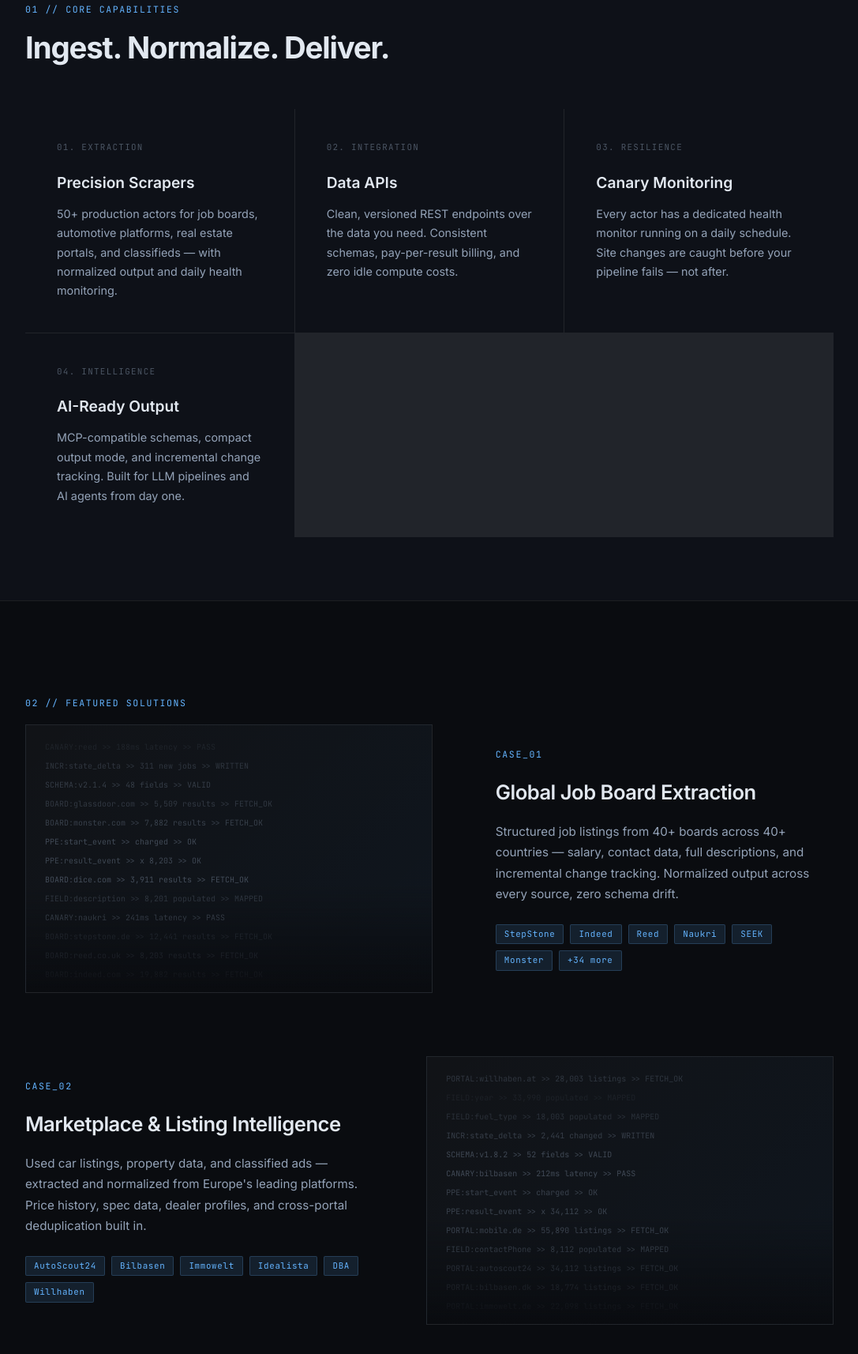
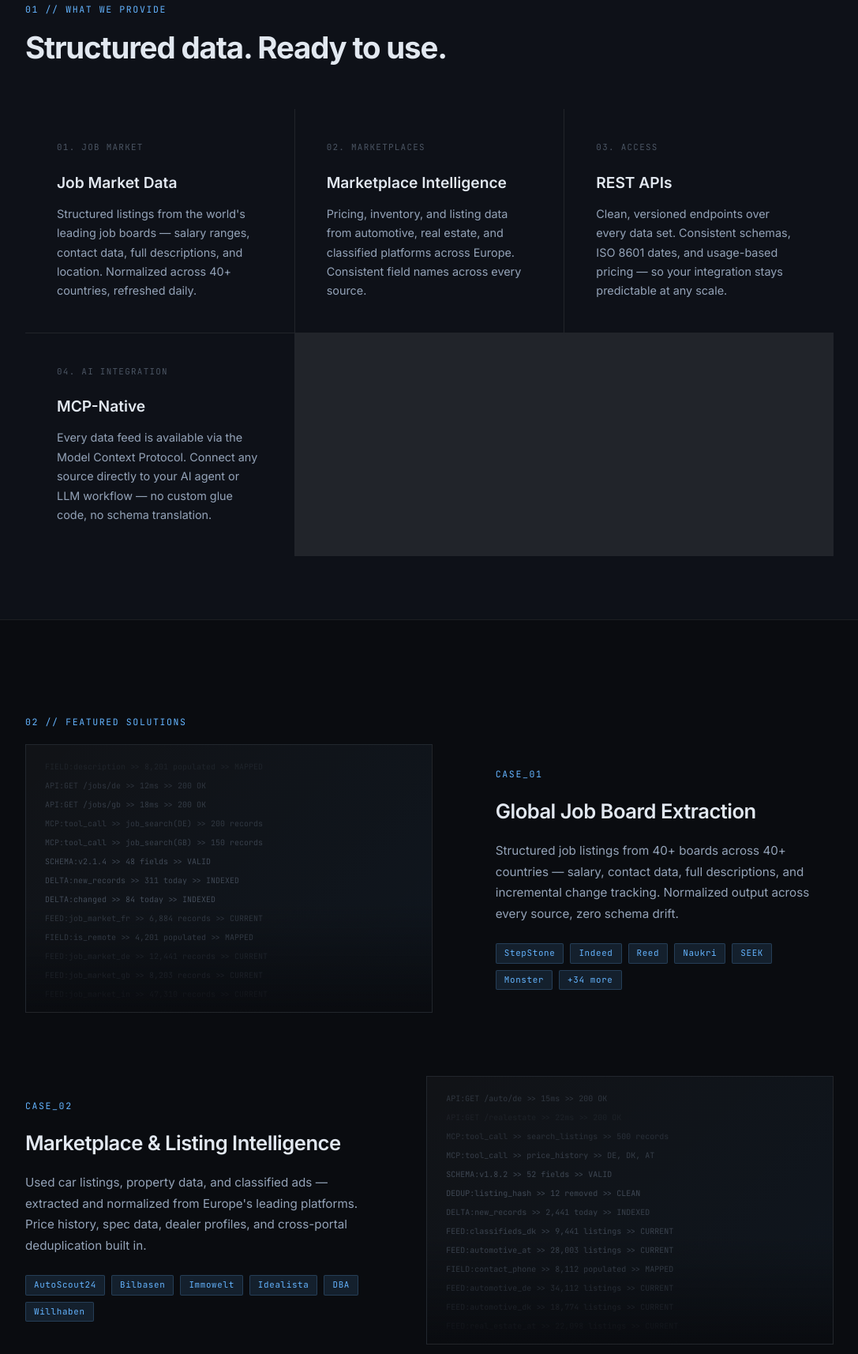
Before and after one commit to maeldk/blackfalcondata-website, a plain HTML site: page v5/index.html in a window 1280 px wide. Shown: the part 918-2632 px from the top of the page at 79% size, without its empty margins (96-1183 px from the left). Drawn offline with Linux system fonts and the light colour scheme.

Commit message:
v5: reframe messaging — data feeds, MCP, no scraping/actors/PPE/canary

```diff
--- a/v5/index.html
+++ b/v5/index.html
@@ -370,47 +370,47 @@
     <div class="hero-stats">
       <div class="hstat">
         <span class="hstat-val">50+</span>
-        <span class="hstat-label">Active scrapers</span>
+        <span class="hstat-label">Data feeds</span>
       </div>
       <div class="hstat">
         <span class="hstat-val">40+</span>
         <span class="hstat-label">Countries covered</span>
       </div>
       <div class="hstat">
-        <span class="hstat-val">24/7</span>
-        <span class="hstat-label">Canary monitoring</span>
+        <span class="hstat-val">Daily</span>
+        <span class="hstat-label">Data refresh</span>
       </div>
       <div class="hstat">
-        <span class="hstat-val">PPE</span>
-        <span class="hstat-label">Pay per result</span>
+        <span class="hstat-val">MCP</span>
+        <span class="hstat-label">AI-native protocol</span>
       </div>
     </div>
   </section>
 
   <!-- ── CAPABILITIES ────────────────────────────────────────── -->
   <section id="capabilities">
-    <span class="mono-label">01 // CORE CAPABILITIES</span>
-    <h2>Ingest. Normalize. Deliver.</h2>
+    <span class="mono-label">01 // WHAT WE PROVIDE</span>
+    <h2>Structured data. Ready to use.</h2>
     <div class="cap-grid">
       <div class="cap-card">
-        <span class="cap-num">01. Extraction</span>
-        <h3>Precision Scrapers</h3>
-        <p>50+ production actors for job boards, automotive platforms, real estate portals, and classifieds — with normalized output and daily health monitoring.</p>
+        <span class="cap-num">01. Job Market</span>
+        <h3>Job Market Data</h3>
+        <p>Structured listings from the world's leading job boards — salary ranges, contact data, full descriptions, and location. Normalized across 40+ countries, refreshed daily.</p>
       </div>
       <div class="cap-card">
-        <span class="cap-num">02. Integration</span>
-        <h3>Data APIs</h3>
-        <p>Clean, versioned REST endpoints over the data you need. Consistent schemas, pay-per-result billing, and zero idle compute costs.</p>
+        <span class="cap-num">02. Marketplaces</span>
+        <h3>Marketplace Intelligence</h3>
+        <p>Pricing, inventory, and listing data from automotive, real estate, and classified platforms across Europe. Consistent field names across every source.</p>
       </div>
       <div class="cap-card">
-        <span class="cap-num">03. Resilience</span>
-        <h3>Canary Monitoring</h3>
-        <p>Every actor has a dedicated health monitor running on a daily schedule. Site changes are caught before your pipeline fails — not after.</p>
+        <span class="cap-num">03. Access</span>
+        <h3>REST APIs</h3>
+        <p>Clean, versioned endpoints over every data set. Consistent schemas, ISO 8601 dates, and usage-based pricing — so your integration stays predictable at any scale.</p>
       </div>
       <div class="cap-card">
-        <span class="cap-num">04. Intelligence</span>
-        <h3>AI-Ready Output</h3>
-        <p>MCP-compatible schemas, compact output mode, and incremental change tracking. Built for LLM pipelines and AI agents from day one.</p>
+        <span class="cap-num">04. AI Integration</span>
+        <h3>MCP-Native</h3>
+        <p>Every data feed is available via the Model Context Protocol. Connect any source directly to your AI agent or LLM workflow — no custom glue code, no schema translation.</p>
       </div>
     </div>
   </section>
@@ -465,28 +465,28 @@
     <span class="mono-label">03 // WHY BLACKFALCONDATA</span>
     <div class="why-wrap">
       <div class="why-text">
-        <h2>The infrastructure for<br>reliable intelligence.</h2>
-        <p>Most scraping projects fail due to maintenance debt — sites change, schemas drift, bot protection evolves. BlackFalconData manages the full lifecycle so you only receive clean, structured data your pipelines can depend on.</p>
+        <h2>Data your pipelines<br>can depend on.</h2>
+        <p>Most data projects stall on maintenance. Sources change, schemas drift, and what worked last month silently breaks. BlackFalconData manages the full data lifecycle — so your team receives clean, current, structured data every day without operational overhead.</p>
         <a href="https://apify.com/blackfalcondata" target="_blank" rel="noopener" class="btn-header" style="display:inline-block;">
-          Browse all 50+ actors &rarr;
+          Explore our data feeds &rarr;
         </a>
       </div>
       <div class="why-stats">
         <div class="wstat">
           <span class="wstat-val">50+</span>
-          <span class="wstat-label">Active actors</span>
+          <span class="wstat-label">Data feeds globally</span>
         </div>
         <div class="wstat">
           <span class="wstat-val">40+</span>
-          <span class="wstat-label">Countries</span>
+          <span class="wstat-label">Countries covered</span>
         </div>
         <div class="wstat">
-          <span class="wstat-val">24/7</span>
-          <span class="wstat-label">Uptime checks</span>
+          <span class="wstat-val">Daily</span>
+          <span class="wstat-label">Refresh cycle</span>
         </div>
         <div class="wstat">
-          <span class="wstat-val">PPE</span>
-          <span class="wstat-label">Pay per result</span>
+          <span class="wstat-val">MCP</span>
+          <span class="wstat-label">AI-native protocol</span>
         </div>
       </div>
     </div>
@@ -509,12 +509,12 @@
         </ul>
       </div>
       <div class="foot-col">
-        <h4>Platform</h4>
+        <h4>Access</h4>
         <ul>
-          <li><a href="https://apify.com/blackfalcondata" target="_blank" rel="noopener">Apify Store</a></li>
-          <li><a href="https://apify.com/blackfalcondata" target="_blank" rel="noopener">API reference</a></li>
+          <li><a href="https://apify.com/blackfalcondata" target="_blank" rel="noopener">REST API</a></li>
+          <li><a href="https://apify.com/blackfalcondata" target="_blank" rel="noopener">MCP integration</a></li>
           <li><a href="https://apify.com/blackfalcondata" target="_blank" rel="noopener">Pricing</a></li>
-          <li><a href="https://apify.com/blackfalcondata" target="_blank" rel="noopener">MCP integration</a></li>
+          <li><a href="https://apify.com/blackfalcondata" target="_blank" rel="noopener">Documentation</a></li>
         </ul>
       </div>
       <div class="foot-col">
@@ -605,48 +605,48 @@ init(); draw();
 /* ── Data stream effect ──────────────────────────────────────── */
 const streams = {
   'stream-1': [
-    'BOARD:stepstone.de  >> 12,441 results  >> FETCH_OK',
-    'BOARD:reed.co.uk    >> 8,203 results   >> FETCH_OK',
-    'BOARD:indeed.com    >> 19,882 results  >> FETCH_OK',
-    'BOARD:naukri.com    >> 47,310 results  >> FETCH_OK',
-    'BOARD:seek.com.au   >> 9,114 results   >> FETCH_OK',
-    'FIELD:salary_min    >> 1,834 populated >> MAPPED',
-    'FIELD:contactEmail  >> 642 populated   >> MAPPED',
-    'FIELD:isRemote      >> 4,201 populated >> MAPPED',
-    'DEDUP:cross-page    >> 0 duplicates    >> CLEAN',
-    'CANARY:stepstone    >> 204ms latency   >> PASS',
-    'CANARY:reed         >> 188ms latency   >> PASS',
-    'INCR:state_delta    >> 311 new jobs    >> WRITTEN',
-    'SCHEMA:v2.1.4       >> 48 fields       >> VALID',
-    'BOARD:glassdoor.com >> 5,509 results   >> FETCH_OK',
-    'BOARD:monster.com   >> 7,882 results   >> FETCH_OK',
-    'PPE:start_event     >> charged         >> OK',
-    'PPE:result_event    >> x 8,203         >> OK',
-    'BOARD:dice.com      >> 3,911 results   >> FETCH_OK',
-    'FIELD:description   >> 8,201 populated >> MAPPED',
-    'CANARY:naukri       >> 241ms latency   >> PASS',
+    'FEED:job_market_de   >> 12,441 records   >> CURRENT',
+    'FEED:job_market_gb   >> 8,203 records    >> CURRENT',
+    'FEED:job_market_in   >> 47,310 records   >> CURRENT',
+    'FEED:job_market_au   >> 9,114 records    >> CURRENT',
+    'FEED:job_market_us   >> 19,882 records   >> CURRENT',
+    'FIELD:salary_min     >> 1,834 populated  >> MAPPED',
+    'FIELD:salary_max     >> 1,812 populated  >> MAPPED',
+    'FIELD:location       >> 12,439 populated >> MAPPED',
+    'FIELD:job_type       >> 11,900 populated >> MAPPED',
+    'FIELD:contact_email  >> 642 populated    >> MAPPED',
+    'FIELD:description    >> 8,201 populated  >> MAPPED',
+    'API:GET /jobs/de     >> 12ms             >> 200 OK',
+    'API:GET /jobs/gb     >> 18ms             >> 200 OK',
+    'MCP:tool_call        >> job_search(DE)   >> 200 records',
+    'MCP:tool_call        >> job_search(GB)   >> 150 records',
+    'SCHEMA:v2.1.4        >> 48 fields        >> VALID',
+    'DELTA:new_records    >> 311 today        >> INDEXED',
+    'DELTA:changed        >> 84 today         >> INDEXED',
+    'FEED:job_market_fr   >> 6,884 records    >> CURRENT',
+    'FIELD:is_remote      >> 4,201 populated  >> MAPPED',
   ],
   'stream-2': [
-    'PORTAL:autoscout24  >> 34,112 listings >> FETCH_OK',
-    'PORTAL:bilbasen.dk  >> 18,774 listings >> FETCH_OK',
-    'PORTAL:immowelt.de  >> 22,098 listings >> FETCH_OK',
-    'PORTAL:idealista.es >> 41,330 listings >> FETCH_OK',
-    'FIELD:price_eur     >> 34,100 populated >> MAPPED',
-    'FIELD:mileage_km    >> 18,320 populated >> MAPPED',
-    'FIELD:dealer_id     >> 14,882 populated >> MAPPED',
-    'DEDUP:vin_hash      >> 12 dupes removed >> CLEAN',
-    'PORTAL:dba.dk       >> 9,441 listings   >> FETCH_OK',
-    'CANARY:autoscout    >> 198ms latency    >> PASS',
-    'PORTAL:willhaben.at >> 28,003 listings  >> FETCH_OK',
-    'FIELD:year          >> 33,990 populated >> MAPPED',
-    'FIELD:fuel_type     >> 18,003 populated >> MAPPED',
-    'INCR:state_delta    >> 2,441 changed    >> WRITTEN',
-    'SCHEMA:v1.8.2       >> 52 fields        >> VALID',
-    'CANARY:bilbasen     >> 212ms latency    >> PASS',
-    'PPE:start_event     >> charged          >> OK',
-    'PPE:result_event    >> x 34,112         >> OK',
-    'PORTAL:mobile.de    >> 55,890 listings  >> FETCH_OK',
-    'FIELD:contactPhone  >> 8,112 populated  >> MAPPED',
+    'FEED:automotive_de   >> 34,112 listings  >> CURRENT',
+    'FEED:automotive_dk   >> 18,774 listings  >> CURRENT',
+    'FEED:real_estate_at  >> 22,098 listings  >> CURRENT',
+    'FEED:real_estate_es  >> 41,330 listings  >> CURRENT',
+    'FIELD:price_eur      >> 34,100 populated >> MAPPED',
+    'FIELD:mileage_km     >> 18,320 populated >> MAPPED',
+    'FIELD:year           >> 33,990 populated >> MAPPED',
+    'FIELD:fuel_type      >> 18,003 populated >> MAPPED',
+    'FIELD:dealer_name    >> 14,882 populated >> MAPPED',
+    'FIELD:price_per_m2   >> 21,884 populated >> MAPPED',
+    'API:GET /auto/de     >> 15ms             >> 200 OK',
+    'API:GET /realestate  >> 22ms             >> 200 OK',
+    'MCP:tool_call        >> search_listings  >> 500 records',
+    'MCP:tool_call        >> price_history    >> DE, DK, AT',
+    'SCHEMA:v1.8.2        >> 52 fields        >> VALID',
+    'DEDUP:listing_hash   >> 12 removed       >> CLEAN',
+    'DELTA:new_records    >> 2,441 today      >> INDEXED',
+    'FEED:classifieds_dk  >> 9,441 listings   >> CURRENT',
+    'FEED:automotive_at   >> 28,003 listings  >> CURRENT',
+    'FIELD:contact_phone  >> 8,112 populated  >> MAPPED',
   ],
 };
 
```
